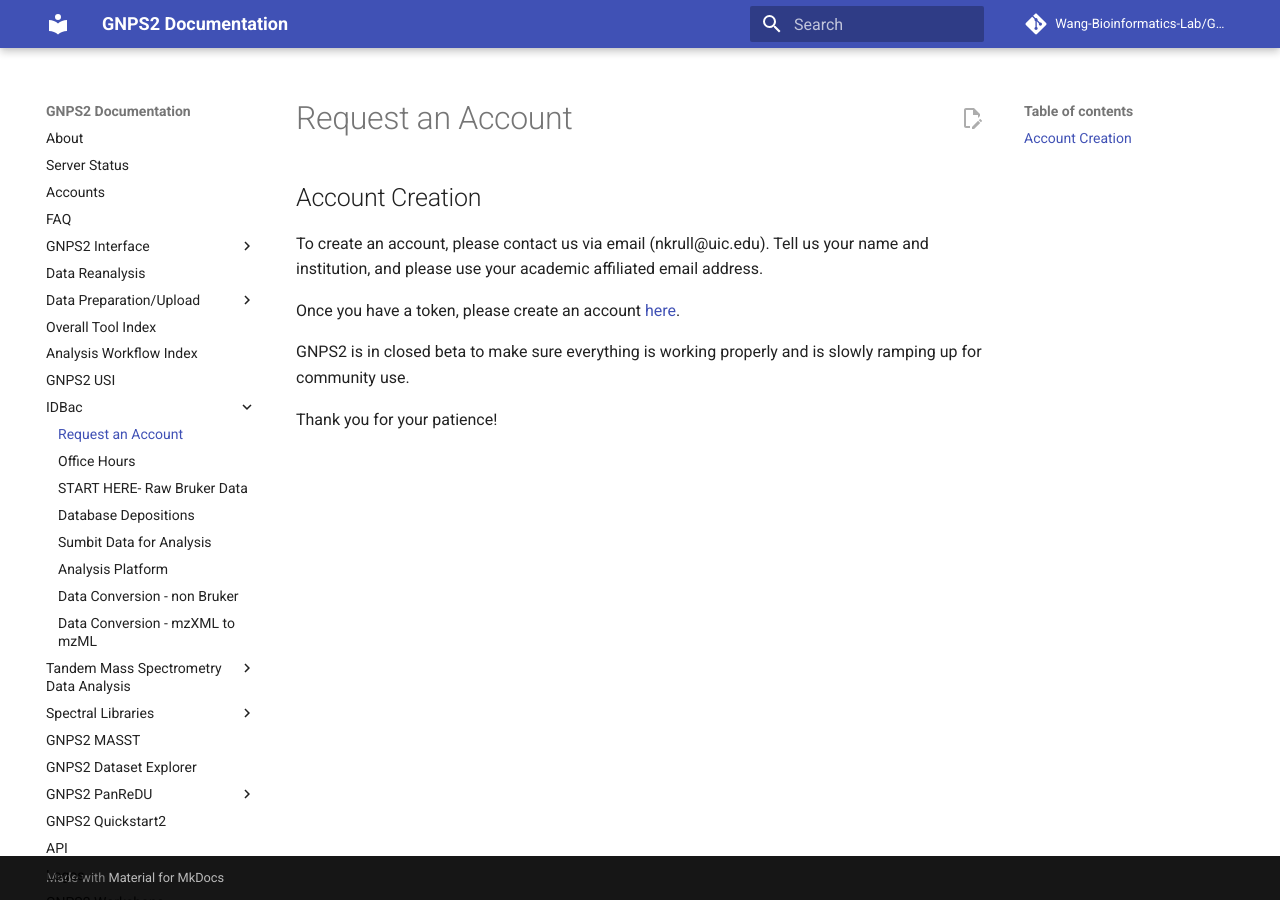
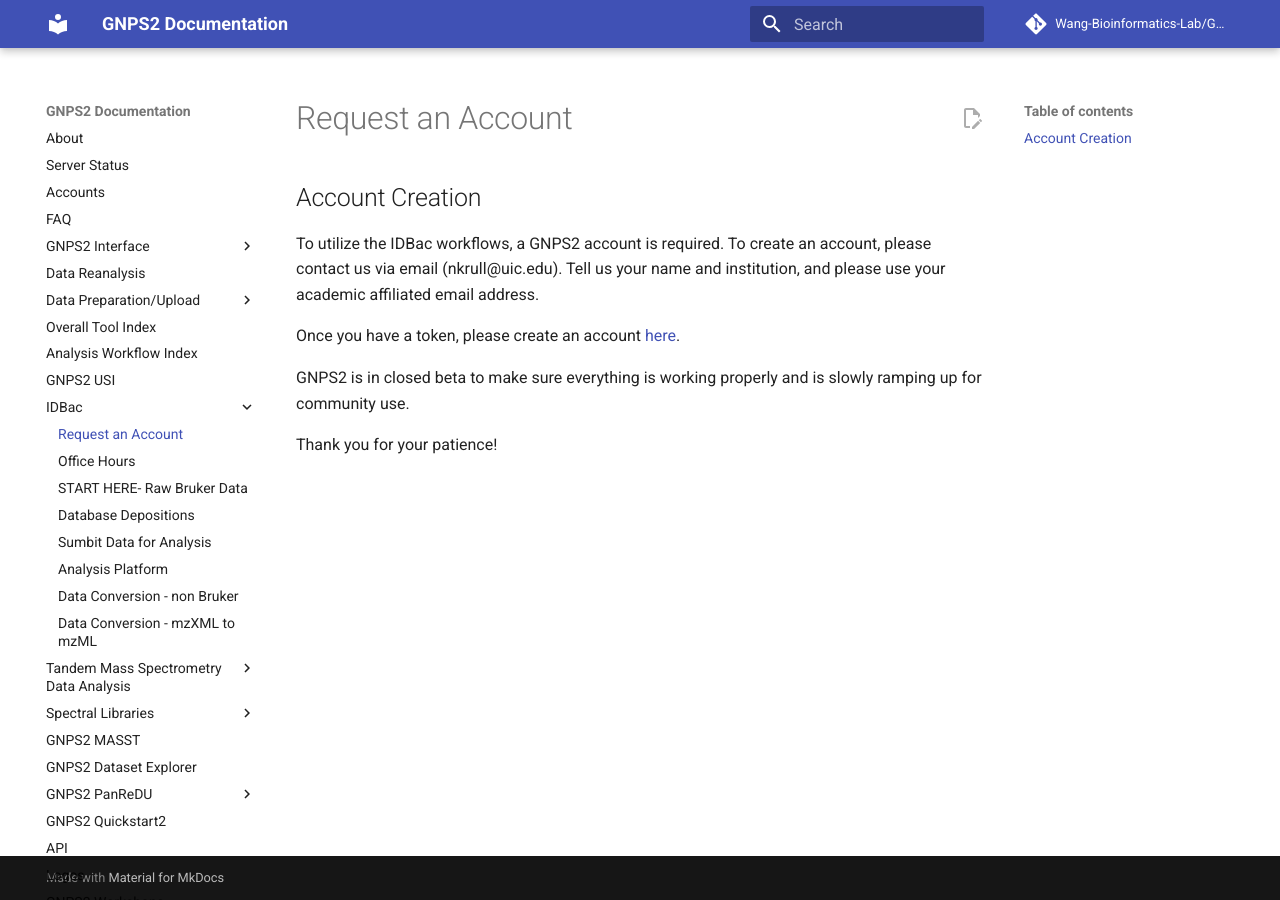
Before and after one commit to Wang-Bioinformatics-Lab/GNPS2_Documentation, an MkDocs documentation site: the page built from docs/idbac-request-an-account.md, in a window 1280 px wide. Built offline with MkDocs 1.6.1 and Material for MkDocs 9.7.7, drawn with Linux system fonts in a browser that asks for light colours; comment, search, counter and statistics services are not loaded.

Commit message:
Update idbac-request-an-account.md

```diff
--- a/docs/idbac-request-an-account.md
+++ b/docs/idbac-request-an-account.md
@@ -1,5 +1,5 @@
 ## Account Creation
-To create an account, please contact us via email (nkrull@uic.edu). Tell us your name and institution, and please use your academic affiliated email address.
+To utilize the IDBac workflows, a GNPS2 account is required. To create an account, please contact us via email (nkrull@uic.edu). Tell us your name and institution, and please use your academic affiliated email address.
 
 Once you have a token, please create an account [here](https://gnps2.org/user/signup).
 
```
